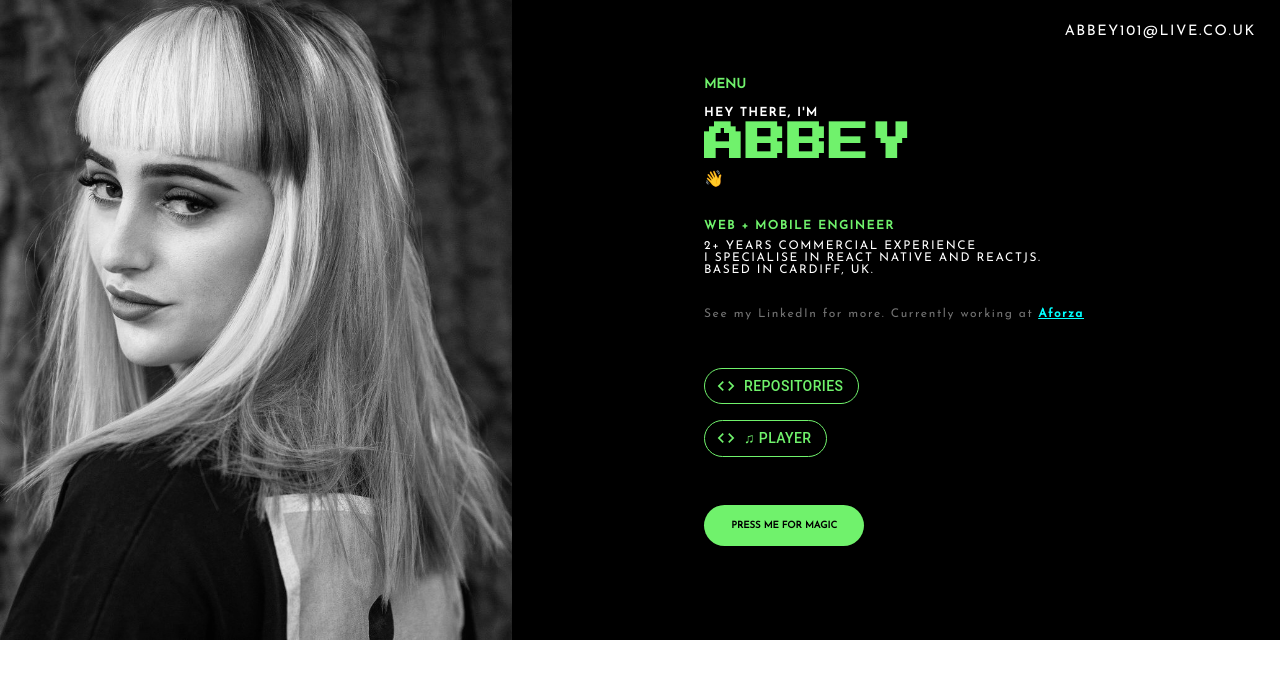
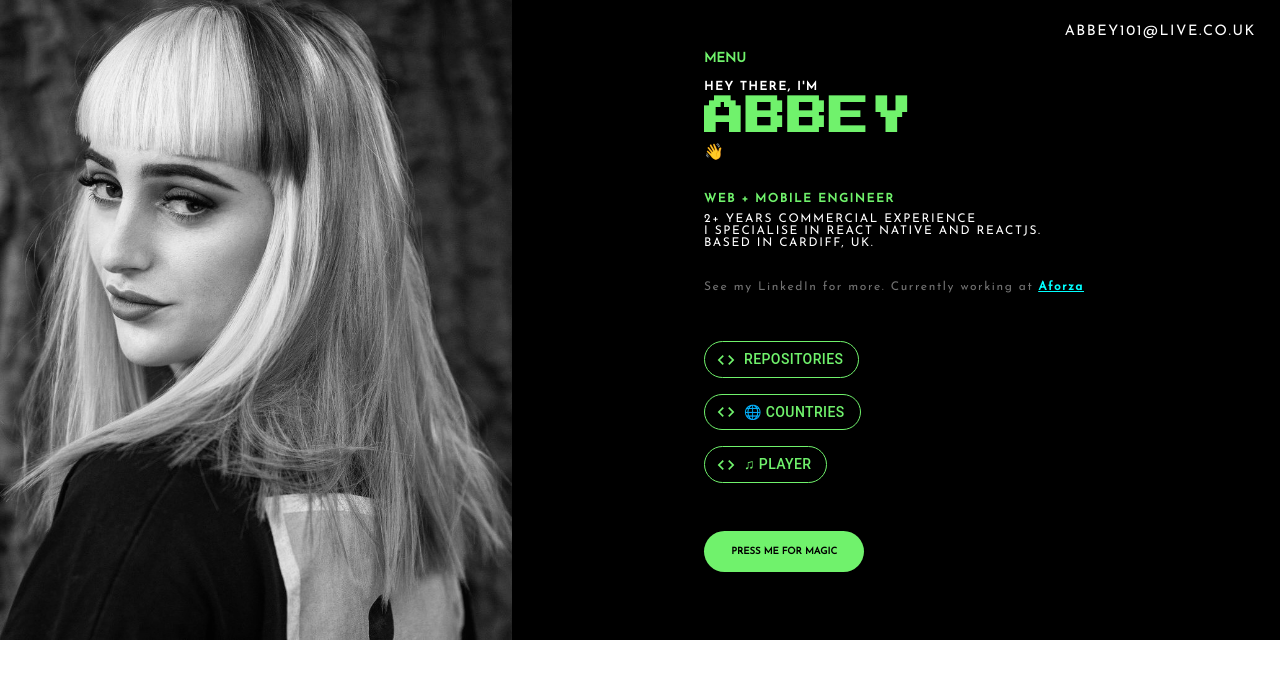
Before and after one commit to Abbeyy/portfolio, a React (Create React App) app: page / in a window 1280 px wide. Shown: the top 678 px of the page. Built offline with nearby package versions, Linux system fonts and the light colour scheme.

Commit message:
Added Countries project link

```diff
--- a/src/components/main/links.tsx
+++ b/src/components/main/links.tsx
@@ -22,6 +22,23 @@ export const Links = () => {
           </Button>
         </div>
       </a>
+      <a href="https://abbeys--countries.web.app/">
+        <div className={`${styles["link-a"]}`}>
+          <Button
+            style={{
+              color: "#70F26C",
+              backgroundColor: "black",
+              borderColor: "#70F26C",
+              borderRadius: 25,
+            }}
+            variant="outlined"
+            startIcon={<CodeIcon />}
+            className={`${styles["link-a"]}`}
+          >
+            🌐 Countries
+          </Button>
+        </div>
+      </a>
       <a href="https://abbeys--player.web.app">
         <div className={`${styles["link-a"]}`}>
           <Button
```
